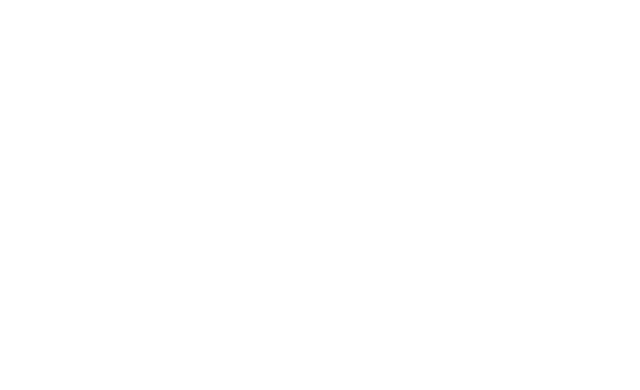
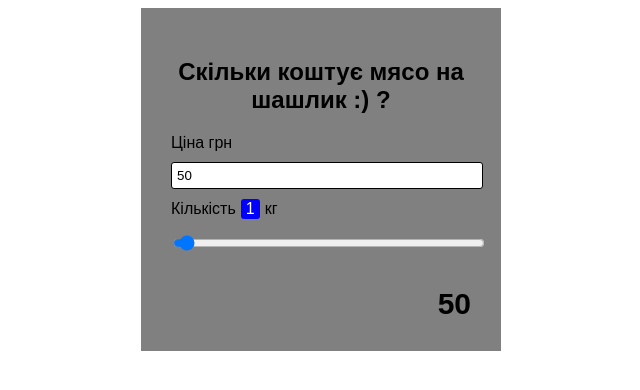
Before and after one commit to KatanES/JS-Practice-, a plain HTML site: page index.html in a window 1280 px wide. Shown: the whole page, without its empty margins (319-959 px from the left). Drawn offline with Linux system fonts and the light colour scheme.

Commit message:
Calculator task

```diff
--- a/JS/js4.js
+++ b/JS/js4.js
@@ -65,3 +65,24 @@
 //     elOutput.textContent = "Anonymous";
 //   }
 // });
+// ЗАДАЧА 2
+// 2.1НАПИШІТЬ КАЛЬКУЛЯТОР, ЯКИЙ БУДЕ РАХУВАТИ ЦІНУ ШАШЛИКА, В ЗАЛЕЖНОСТІ ВІД ЦІНИ ЗА КІЛОГРАМ І КІЛЬКОСТІ КУПЛЕНОГО ПРОДУКТА , І БУДЕ ВИВОДИТИ РЕЗУЛЬТАТ НА ЕКРАН
+
+const refs = {
+  price: document.querySelector("#price"),
+  quantity: document.querySelector("#quantity"),
+  amount: document.querySelector(".amount"),
+  total: document.querySelector(".total"),
+  form: document.querySelector(".form"),
+};
+
+// console.log(refs.price.value);
+const calculator = () => {
+  const total = refs.price.value * refs.quantity.value;
+  refs.total.textContent = total;
+  refs.amount.textContent = refs.quantity.value;
+  return total;
+};
+window.addEventListener("DOMContentLoaded", calculator);
+
+refs.form.addEventListener("input", calculator);
--- /dev/null
+++ b/css/styles.css
@@ -0,0 +1,39 @@
+body {
+  font-family: Arial, Helvetica, sans-serif;
+}
+.container {
+  width: 300px;
+  background-color: grey;
+  margin: auto;
+  padding: 30px;
+}
+.title {
+  text-align: center;
+  font-family: Arial, Helvetica, sans-serif;
+}
+input {
+  display: block;
+  width: 100%;
+  border-radius: 3px;
+  border: 1px solid black;
+  padding: 5px;
+  margin-top: 10px;
+}
+#price {
+  margin-bottom: 10px;
+}
+.text-right {
+  text-align: right;
+  font-size: 30px;
+  font-family: Arial, Helvetica, sans-serif;
+  font-weight: 700;
+  margin-bottom: 0;
+}
+.amount {
+  background-color: blue;
+  display: inline-block;
+  padding: 1px 5px;
+  margin: 0 5px;
+  border-radius: 3px;
+  color: #fff;
+}
--- a/index.html
+++ b/index.html
@@ -18,6 +18,7 @@
         border-color: #f44336;
       }
     </style>
+    <link rel="stylesheet" href="./css/styles.css" />
   </head>
 
   <body>
@@ -32,6 +33,26 @@
     <!-- <input type="text" id="name-input" placeholder="Please enter your name" />
     <h1>Hello, <span id="name-output">Anonymous</span>!</h1> -->
 
+    <div class="container">
+      <h2 class="title">Скільки коштує мясо на шашлик :) ?</h2>
+      <form class="form">
+        <label for="price">Ціна грн</label>
+        <input type="text" id="price" name="price" value="50" />
+        <label for="quantity">Кількість<span class="amount">1</span>кг </label>
+        <input
+          type="range"
+          id="quantity"
+          name="quantity"
+          value="1"
+          min="1"
+          ,
+          max="20"
+        />
+      </form>
+      <p class="text-right total"></p>
+      <!-- //ТУТ ФІНАЛЬНА ЦІНА ТОВАРУ -->
+    </div>
+
     <script src="./JS/mainJS.js"></script>
     <script src="./JS/JS2.js"></script>
     <script src="./JS/js3.js"></script>
```
